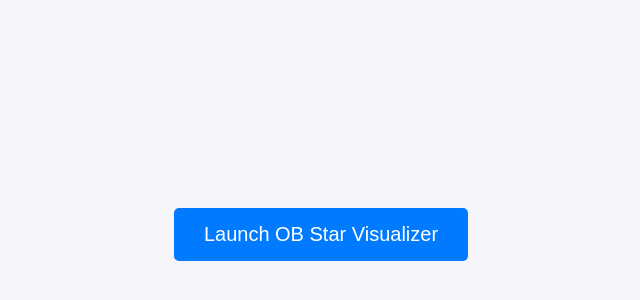
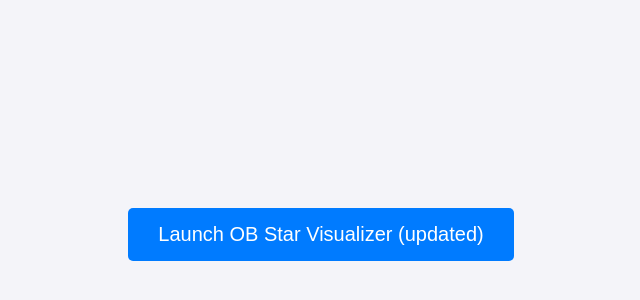
Before and after one commit to UA-Rocket-Lab/ua-rocket-lab.github.io, a plain HTML site: page index.html in a window 1280 px wide. Shown: the part 166-466 px from the top of the page, without its empty margins (319-959 px from the left). Drawn offline with Linux system fonts and the light colour scheme.

Commit message:
Update index.html

```diff
--- a/index.html
+++ b/index.html
@@ -10,7 +10,7 @@
 <body>
     <!-- Button linking to the app -->
     <a href="https://ob-star-visualizer.onrender.com" target="_blank" class="launch-button">
-        Launch OB Star Visualizer
+        Launch OB Star Visualizer (updated)
     </a>
 </body>
 </html>
```
